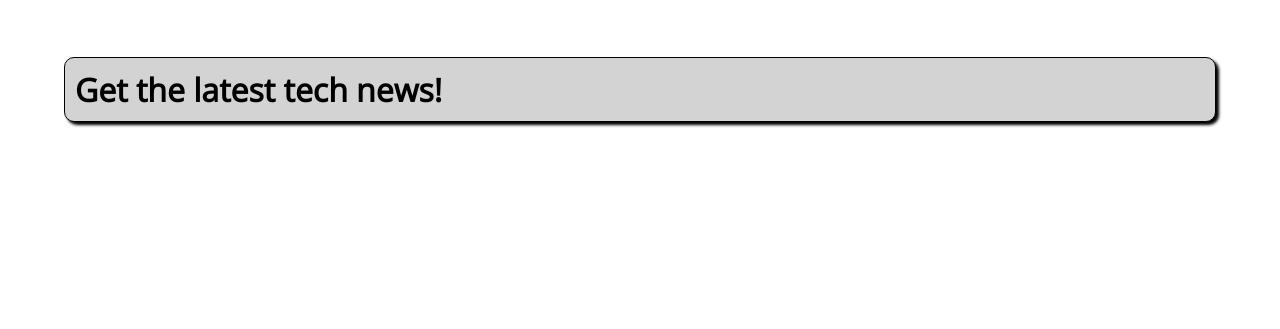
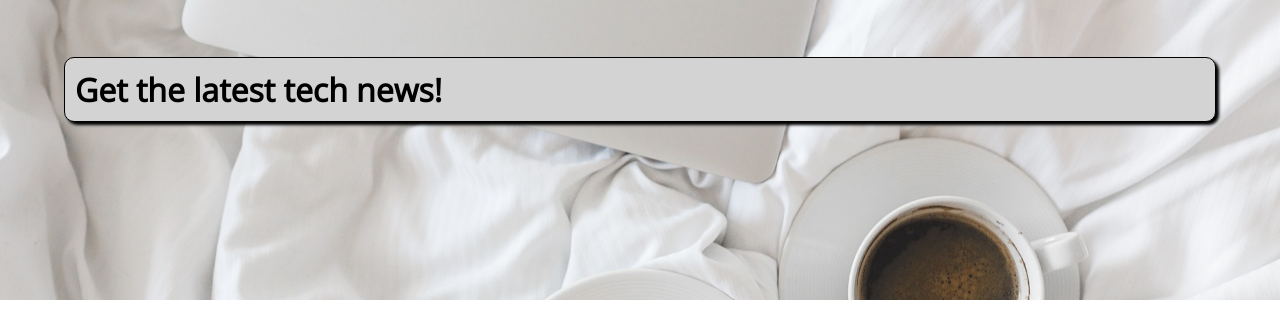
Before and after one commit to crea00/nuxt-course, a Nuxt app: page / in a window 1280 px wide. Shown: the top 329 px of the page. Built offline with nearby package versions, Linux system fonts and the light colour scheme; grey boxes are pictures that could not be loaded.

Commit message:
#029 Adding Static Assets - The Background Image

```diff
--- a/pages/index.vue
+++ b/pages/index.vue
@@ -40,6 +40,7 @@ export default {
   position: relative;
   padding: 30px;
   box-sizing: border-box;
+  background-image: url("~assets/images/main-page-background.jpg");
   background-position: center;
   background-size: cover;
 }
```
Also changed, not shown: assets/images/main-page-background.jpg (added).
